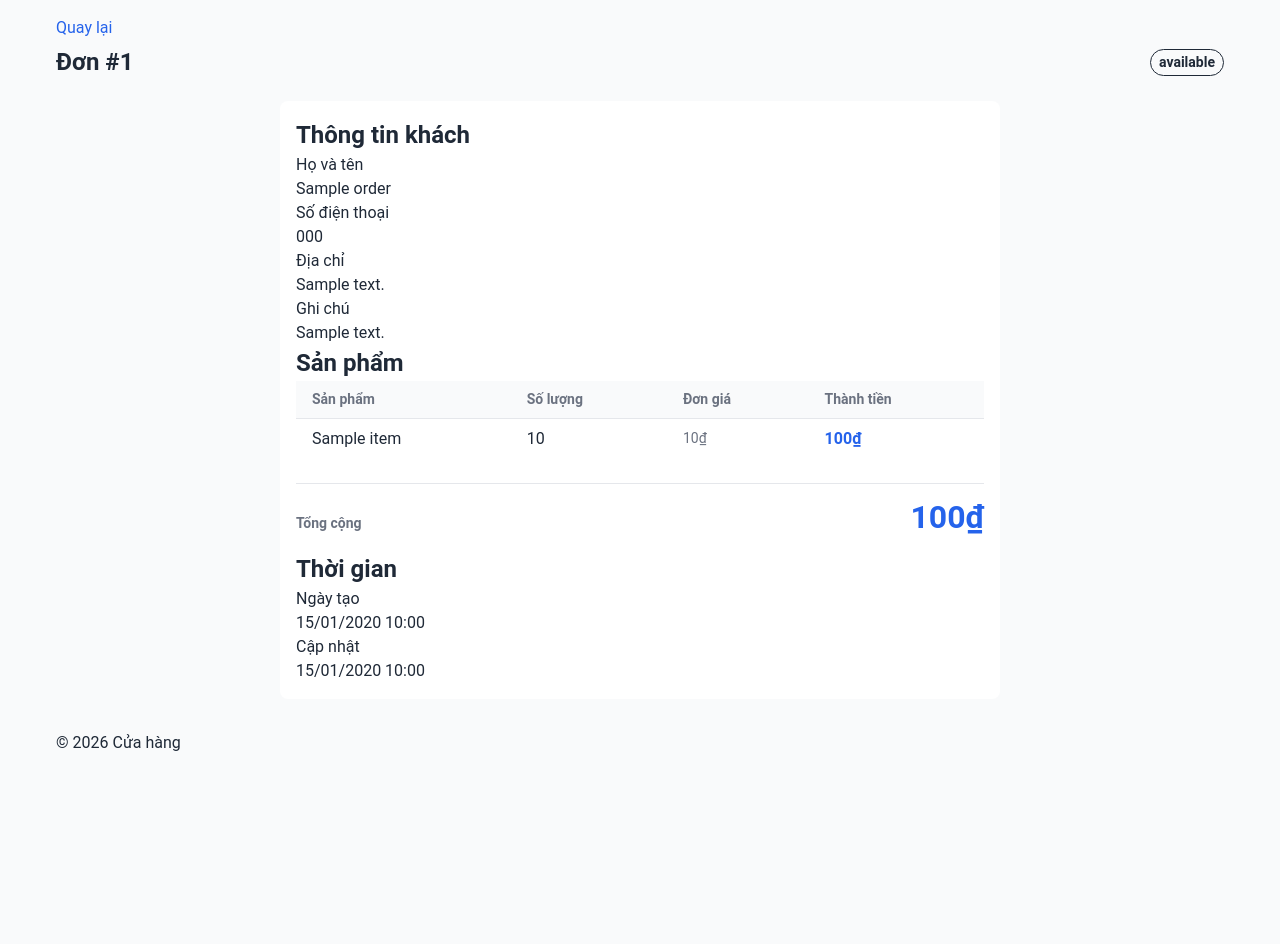
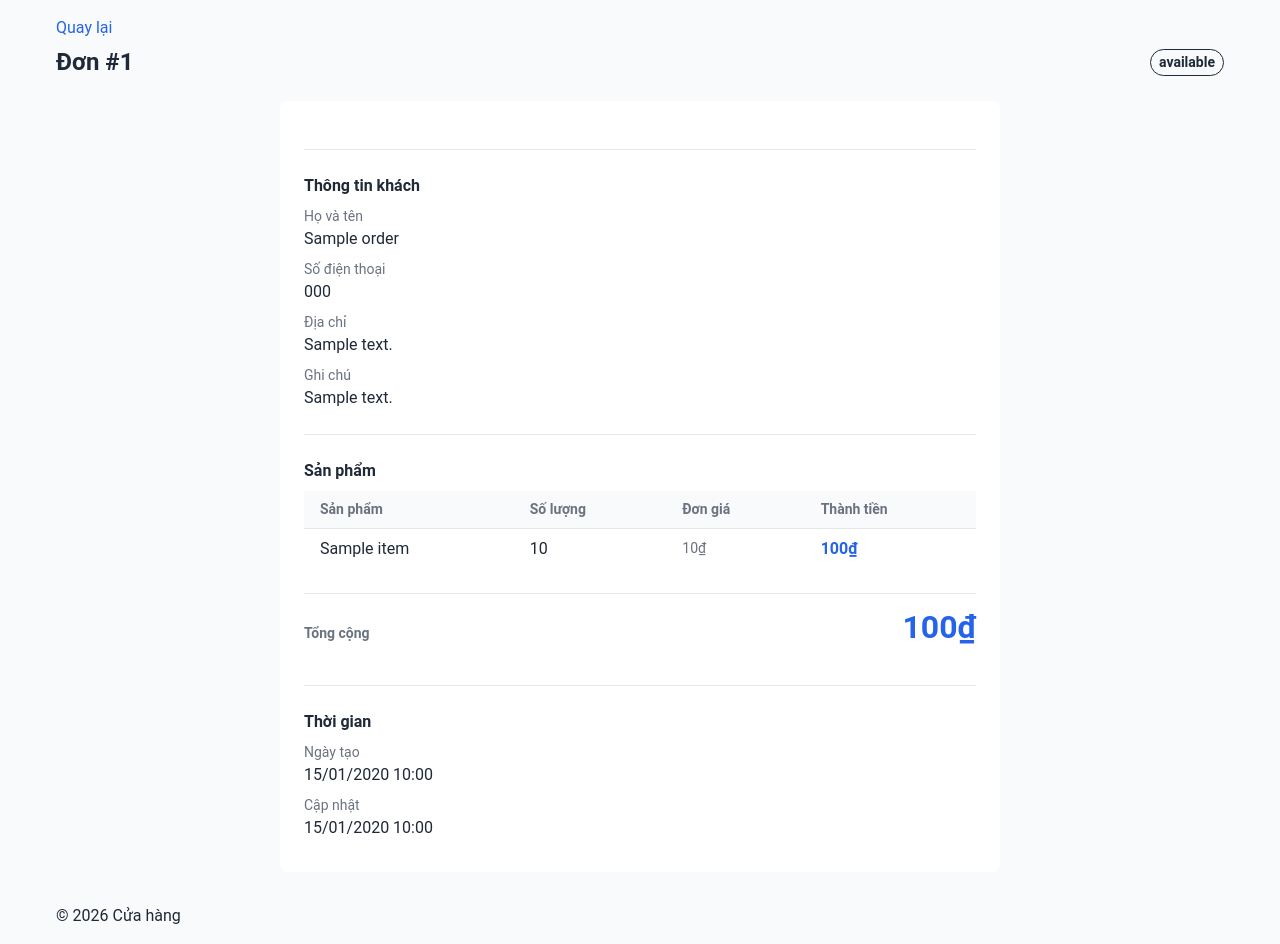
Before and after one commit to DangTAnh/StrWb, a Flask app: page /admin/orders/1 in a window 1280 px wide. Before the commit the page ends 751 px from the top, so only its background shows below. Run offline with Flask 3, Linux system fonts and the light colour scheme; a user stored in the database is signed in; tables that the repository leaves empty hold one stand-in row (values such as "Sample post"); some libraries are stand-ins or nearby versions.

Commit message:
feat(07-02): CSS order detail classes (.order-detail/.order-section/.order-meta/.unit-price)
- app/static/css/style.css: append order detail card/section/meta/unit-price styles
- reuses .cart-total-value from Phase 6 (not redefined)

Co-Author: Claude <noreply@anthropic.com>

```diff
--- a/app/static/css/style.css
+++ b/app/static/css/style.css
@@ -469,3 +469,11 @@ button.link-danger:hover { text-decoration: underline; }
   .order-filter { flex-direction: column; align-items: stretch; gap: 8px; }
   .order-filter button { width: 100%; }
 }
+
+/* Order detail (Phase 7) */
+.order-detail { padding: 24px; }
+.order-section { border-top: 1px solid #E5E7EB; padding-top: 24px; margin-top: 24px; }
+.order-section h2 { font-size: 16px; font-weight: 600; margin-bottom: 8px; }
+.order-meta dt { color: #6B7280; font-size: 14px; }
+.order-meta dd { color: #1F2937; margin: 0 0 8px 0; }
+.data-table .unit-price { color: #6B7280; font-size: 14px; font-variant-numeric: tabular-nums; }
```
